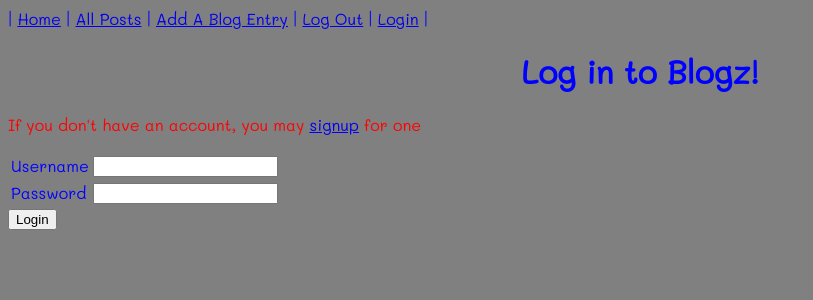
After one commit to NorthStarCode/Blogz, a Flask app: page /login in a window 1280 px wide. The commit adds this page. Shown: the top 300 px of the page, without its empty margins (0-813 px from the left). Run offline with Flask 2, Linux system fonts and the light colour scheme.

Commit message:
View and Post Blogs with Login and Logout

```diff
--- a/main.py
+++ b/main.py
@@ -1,33 +1,157 @@
-from flask import Flask, request, redirect, render_template
+from flask import Flask, request, redirect, render_template, session, flash
 from flask_sqlalchemy import SQLAlchemy
+from datetime import datetime
 import configs  #imports password for database, use in config of SQLALCHEMY_DATABASE_URI
 
 
 
 app = Flask(__name__)
 app.config['DEBUG'] = True
-app.config['SQLALCHEMY_DATABASE_URI'] = 'mysql+pymysql://build-a-blog:{}@localhost:8889/build-a-blog'.format(configs.password)
+app.config['SQLALCHEMY_DATABASE_URI'] = 'mysql+pymysql://blogz:{}@localhost:8889/blogz'.format(configs.db_password)
 app.config['SQLALCHEMY_ECHO'] = True
 db = SQLAlchemy(app)
+app.secret_key = configs.key_password
 
 class Blog(db.Model):
     id = db.Column(db.Integer, primary_key=True)
     title = db.Column(db.String(120))
-    body= db.Column(db.String(10000))
+    body = db.Column(db.String(10000))
+    owner_id = db.Column(db.Integer, db.ForeignKey('user.id'))
+    dateblog = db.Column(db.DateTime)
 
-    def __init__(self, title, body):
+    def __init__(self, title, body, owner,  dateblog=None):
         self.title = title
         self.body = body
+        self.owner = owner
+        self.dateblog = datetime.utcnow()   #sets time to current
+
+class User(db.Model):
+
+    id = db.Column(db.Integer, primary_key=True)
+    username = db.Column(db.String(120), unique=True)
+    password = db.Column(db.String(120))
+    blogs = db.relationship('Blog', backref='owner')
+
+    def __init__(self, username, password):
+        self.username = username
+        self.password = password
 
 
 def is_blank(entry):
     return bool(entry and entry.strip())
 
-@app.route("/") #directs / to /blogs
+def is_space(entry):
+    if " " in entry:
+        return True
+    else:
+        return False
+
+def len_ok(entry):
+    if 2 < len(entry) < 21:
+        return False
+    else:
+        return True
+
+
+@app.before_request     #runs first to ensure user is logged in, if nor, redirects to login page
+def require_login():
+    allowed_routes = ['login', 'signup', 'static', 'homepage', 'blog_post']
+    if request.endpoint not in allowed_routes and 'username' not in session:
+        return redirect('/login')
+
+
+@app.route("/")
 def homepage():
-    return redirect('/blog')
+    users = User.query.all()
+    return render_template('/index.html',
+    users=users)
 
-@app.route("/newpost")
+@app.route('/login', methods=['POST', 'GET'])
+def login():
+    if request.method == 'POST':
+        username = request.form['username']
+        password = request.form['password']
+        user = User.query.filter_by(username=username).first()  #grabs user info from database
+
+        if user and user.password == password:
+            session['username'] = username    #remembers user in this session
+            return redirect('/newpost')
+        elif not is_blank(password) or not is_blank(username):
+            flash('Username or Password field was left blank!', 'error')
+            return redirect ('/login')
+        elif not user:
+            flash('Username not in system!', 'error')
+            return redirect ('/login')
+        else:
+            flash('User password is incorrect!', 'error')
+            return redirect ('/login')
+
+    return render_template('login.html')
+
+
+@app.route('/signup', methods=['POST', 'GET'])
+def signup():
+    if request.method == 'POST':
+        username = request.form['username']
+        password = request.form['password']
+        verifypass = request.form['verifypass']
+
+        username_error = ''
+        password_error = ''
+        verifypass_error = ''
+        exist_user_error = ''
+
+        existing_user = User.query.filter_by(username=username).first()
+
+        if not is_blank(username):
+            username_error = 'Username field was left blank'
+            username = ''
+        elif existing_user:
+            username_error =  "Duplicate User! Please Enter Another User Name!"
+            username = ''
+        else:
+            if is_space(username) or len_ok(username):
+                username_error = 'Username not valid! Please make sure there are no spaces and it is between 3-20 characters.'
+                username = username
+
+        if not is_blank(password):
+            password_error = 'Password field was left blank'
+            password = ''
+        else:
+            if is_space(password) or len_ok(password):
+                password_error = 'Password not valid! Please make sure there are no spaces and it is between 3-20 characters.'
+                password = ''
+
+        if not is_blank(verifypass):
+            verifypass_error = 'Verify Password field was left blank'
+            varifypass = ''
+        else:
+            if password != verifypass:
+                verifypass_error = 'Passwords do not match! Please re-enter both.'
+                verifypass = ''
+                password = ''
+
+
+        if not existing_user and not username_error and not password_error and not verifypass_error:
+            new_user = User(username, password)
+            db.session.add(new_user)
+            db.session.commit()
+            session['username'] = username
+            return redirect('/')
+
+
+        return render_template('signup.html',
+            username_error=username_error,
+            password_error=password_error,
+            verifypass_error=verifypass_error,
+            password=password,
+            username=username,
+            title="User Signup")    #renders signup page with approriate signup erros
+
+    return render_template('signup.html')
+
+
+@app.route("/newpost")  #renders page for submitting new blog post
 def index():
     return render_template('newpost.html',
     ptitle="New Blog Post")
@@ -40,16 +164,16 @@ def new_post():
     title_error = ''
     body_error = ''
 
+    owner = User.query.filter_by(username=session['username']).first()
+
     if not is_blank(blog_title):
         title_error = 'Please enter a title for your blog'
-        #blog_title = ''
 
     if not is_blank(blog_body):
         body_error = 'Please enter the body for your blog'
-        #blog_body = ''
 
     if request.method == 'POST' and not title_error and not body_error:
-        new_blog = Blog(blog_title, blog_body)
+        new_blog = Blog(blog_title, blog_body, owner)
         db.session.add(new_blog)
         db.session.commit()
         blogid = Blog.query.order_by(Blog.id.desc()).first()  #sorts query by desc order and grabs last user id
@@ -62,23 +186,38 @@ def new_post():
             body_error=body_error,
             blog_title=blog_title,
             blog_body=blog_body,
-            ptitle="New Blog Post")
+            ptitle="New Blog Post") #renders newpost page with appropriate errors in blog entry
 
 @app.route("/blog", methods=['POST', 'GET'])
 def blog_post():
 
-    blogs = Blog.query.order_by(Blog.id.desc()).all()  #order posts by desc order on main blog page
+    blogs = Blog.query.order_by(Blog.dateblog.desc())   #orders post by date time submitted
     blog_id = request.args.get('id')
+    user_id = request.args.get('userid')
+
     if request.method == 'GET' and is_blank(blog_id):
         blog_id = int(blog_id)
         blog = Blog.query.filter_by(id = {blog_id}).all()
         return render_template('blogpost.html',
         ptitle="Blog Post",
-        blog=blog)
+        blog=blog)      #renders page with single specific blogpost only
+
+    if request.method == 'GET' and is_blank(user_id):
+        user_id = int(user_id)
+        blog = Blog.query.filter_by(owner_id=user_id).order_by(Blog.dateblog.desc()).all()  #orders blogs by specified user by desc date
+        return render_template('userposts.html',
+        ptitle="Blog Posts",
+        blog=blog)  #renders page with all blogs from specified user id
 
     return render_template('blog.html',
     ptitle="Blog",
-    blogs=blogs)
+    blogs=blogs)    #renders page with all blog entries
+
+
+@app.route('/logout', methods=['GET'])
+def logout():
+    del session['username'] #logs user out by deleting session identifier
+    return redirect('/')
 
 
 if __name__ == '__main__':
--- a/static/styles/style.css
+++ b/static/styles/style.css
@@ -8,13 +8,14 @@ h1 {
 body,
   header,
   footer {
-  background-color: black;
+  background-color: grey;
   font-family: 'Mali', cursive;
   color: blue;
 }
 
 .error {
   color: red;
+  font-size: 12px;
 }
 
 title {
--- a/templates/base.html
+++ b/templates/base.html
@@ -7,11 +7,22 @@
         <link rel="stylesheet" type="text/css" href="{{ url_for('static',filename='styles/style.css') }}"/>
         <link href="https://fonts.googleapis.com/css?family=Mali|PT+Sans" rel="stylesheet">
         <nav class = "navigation">|
-          <a href="/blog">Main Blog Page</a>  |
+          <a href="./">Home</a>  |
+          <a href="/blog">All Posts</a>  |
           <a href="/newpost">Add A Blog Entry</a>  |
+          <a href="./logout">Log Out</a>  |
+          <a href="./login">Login</a>  |
         </nav>
       </head>
     <body>
+
+            {% with messages = get_flashed_messages(with_categories = True) %}
+                <ul>
+                {% for category,message in messages %}
+                     <li class="{{category}}">{{message}}</li>
+                {% endfor %}
+                </ul>
+            {% endwith %}
 
         {% block content %}
         {% endblock %}
--- a/templates/blog.html
+++ b/templates/blog.html
@@ -1,7 +1,7 @@
 {% extends "base.html" %}
 
 {% block content %}
-    <h1 style="text-align: center;">Build a Blog</h1>
+    <h1 style="text-align: center;">Blogz</h1>
     </br>
 
          <ul>
@@ -10,6 +10,9 @@
              </br>
              <p>{{blog.body}}</p>
              </br>
+             <p class="dateblog">Posted on: {{ blog.dateblog}}</p>
+            <p class="user">Posted by: <a href="/blog?userid={{blog.owner_id}}">{{ blog.owner.username }}</a></p>
+
              <hr>
              </li>
              {% endfor %}
--- a/templates/blogpost.html
+++ b/templates/blogpost.html
@@ -8,4 +8,6 @@
         </br>
         <hr>
     {% endfor %}
+
+
 {% endblock %}
--- /dev/null
+++ b/templates/login.html
@@ -0,0 +1,23 @@
+{% extends "base.html" %}
+
+{% block content %}
+<h1>Log in to Blogz!</h1>
+<p>If you don't have an account, you may <a href="/signup">signup</a> for one</p>
+<form action="/login" method="post">
+    <table>
+        <tr>
+            <td><label for="username">Username</label></td>
+            <td>
+                <input name="username" type="text" value="{{ user_name }}">
+            </td>
+        </tr>
+        <tr>
+            <td><label for="password">Password</label></td>
+            <td>
+                <input name="password" type="password">
+            </td>
+        </tr>
+    </table>
+    <input type="submit" value="Login">
+</form>
+{% endblock %}
```
Also changed, not shown: templates/index.html (added, +13 -0 lines), templates/signup.html (added, +31 -0 lines), templates/userposts.html (added, +18 -0 lines).
